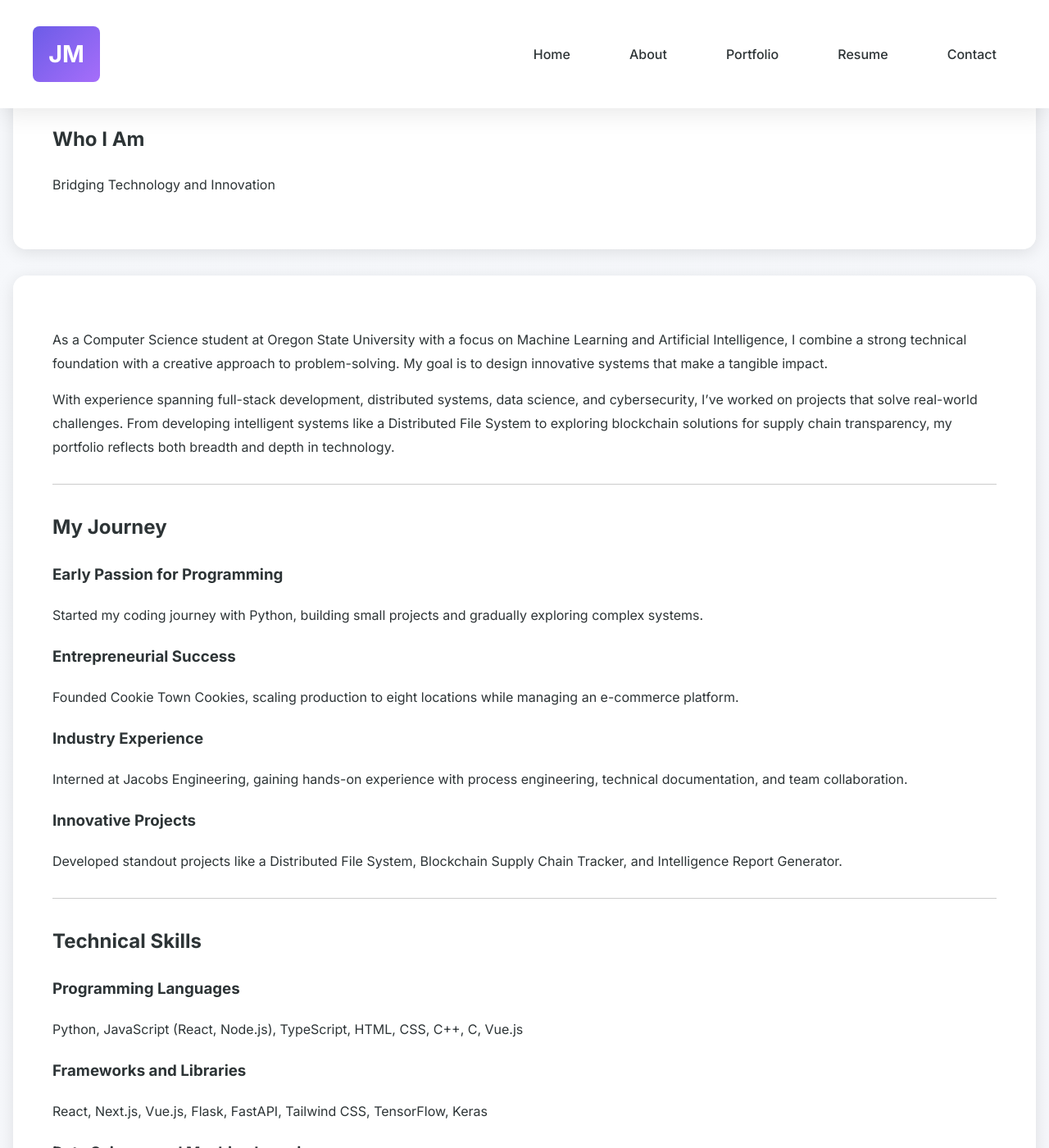
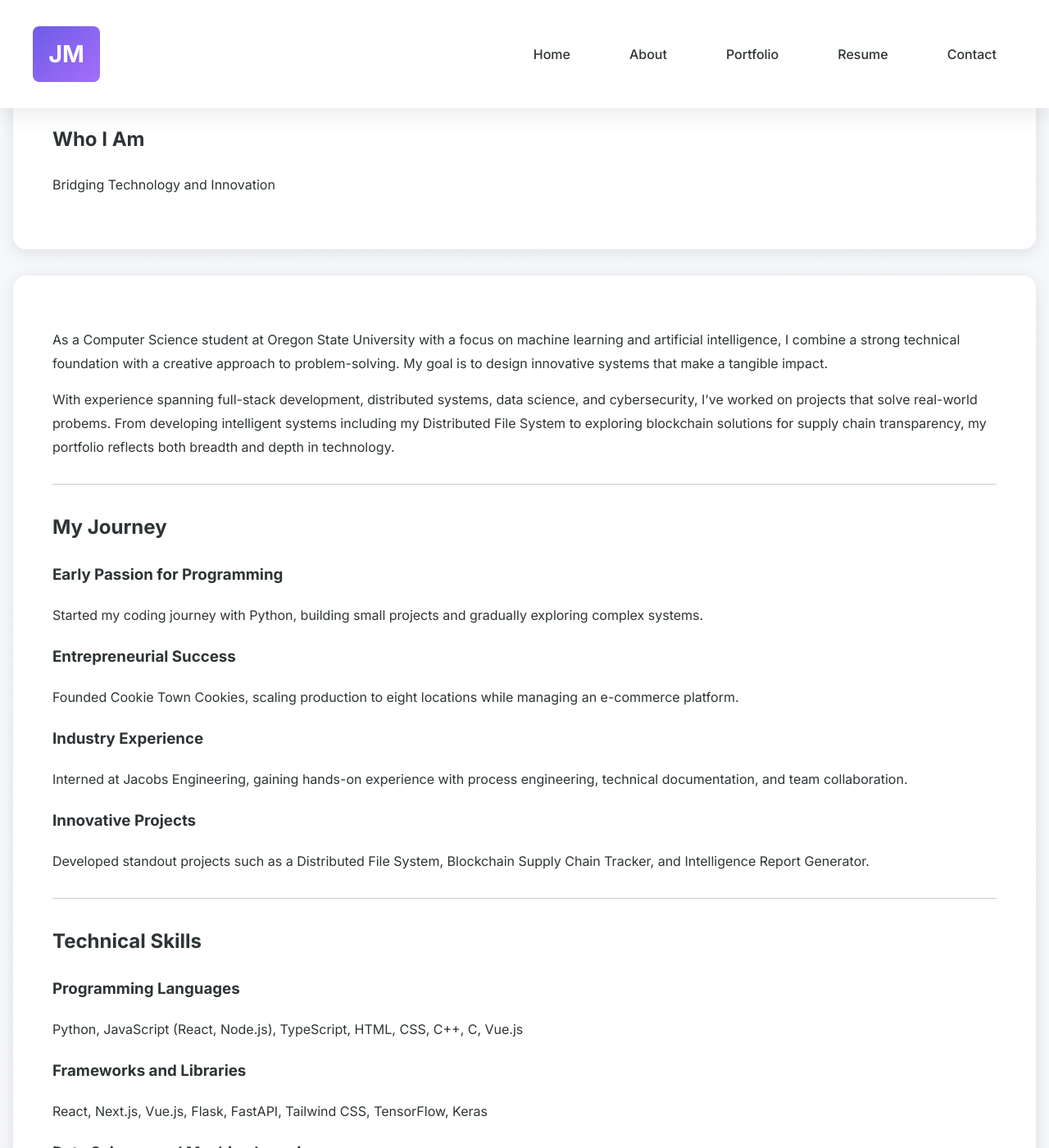
Before and after one commit to APinchofPepper/jackmustonen.com, a Jekyll site: the page built from about.md, in a window 1280 px wide and 1400 px high. Shown: the whole window at 82% size. Built offline with Jekyll 4.4.1, drawn with Linux system fonts in a browser that asks for light colours.

Commit message:
Update about.md

```diff
--- a/about.md
+++ b/about.md
@@ -14,9 +14,9 @@ permalink: /about/
 <section class="about-content">
     <div class="container">
         <div class="about-intro animate-fade-up">
-            <p class="lead">As a Computer Science student at Oregon State University with a focus on Machine Learning and Artificial Intelligence, I combine a strong technical foundation with a creative approach to problem-solving. My goal is to design innovative systems that make a tangible impact.</p>
+            <p class="lead">As a Computer Science student at Oregon State University with a focus on machine learning and artificial intelligence, I combine a strong technical foundation with a creative approach to problem-solving. My goal is to design innovative systems that make a tangible impact.</p>
 
-            <p>With experience spanning full-stack development, distributed systems, data science, and cybersecurity, I’ve worked on projects that solve real-world challenges. From developing intelligent systems like a Distributed File System to exploring blockchain solutions for supply chain transparency, my portfolio reflects both breadth and depth in technology.</p>
+            <p>With experience spanning full-stack development, distributed systems, data science, and cybersecurity, I’ve worked on projects that solve real-world probems. From developing intelligent systems including my Distributed File System to exploring blockchain solutions for supply chain transparency, my portfolio reflects both breadth and depth in technology.</p>
         </div>
 
         <hr style="margin: 30px 0; border: none; border-top: 1px solid #ccc;">
@@ -52,7 +52,7 @@ permalink: /about/
                     <div class="timeline-marker"></div>
                     <div class="timeline-content">
                         <h3>Innovative Projects</h3>
-                        <p>Developed standout projects like a Distributed File System, Blockchain Supply Chain Tracker, and Intelligence Report Generator.</p>
+                        <p>Developed standout projects such as a Distributed File System, Blockchain Supply Chain Tracker, and Intelligence Report Generator.</p>
                     </div>
                 </div>
             </div>
```
